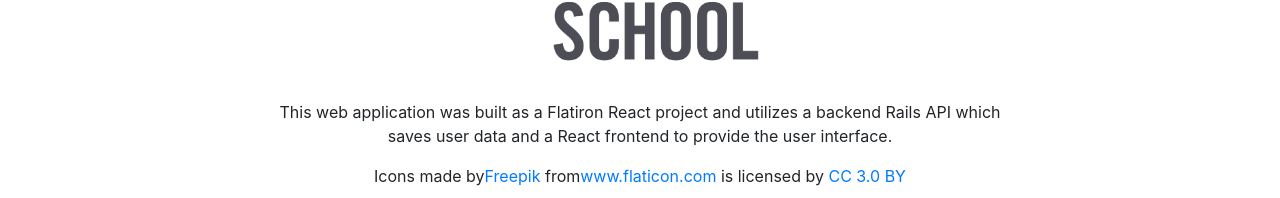
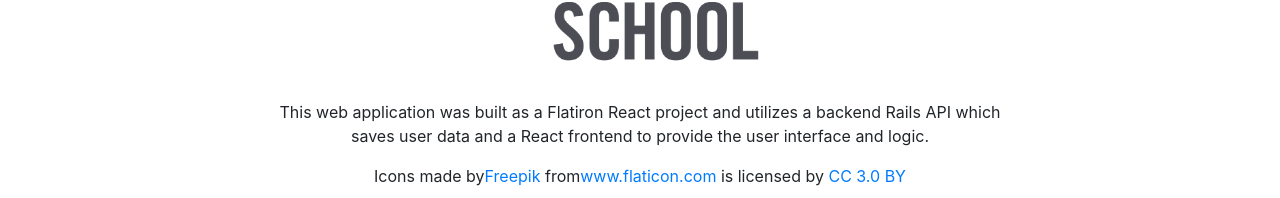
Before and after one commit to NInman112/what-ales-you, a React (Create React App) app: page /about in a window 1280 px wide. Shown: the part 234-432 px from the top of the page. Built offline with nearby package versions, Linux system fonts and the light colour scheme.

Commit message:
style changes

```diff
--- a/src/App.js
+++ b/src/App.js
@@ -25,12 +25,10 @@
             </tbody>
           </table>
           <Router>
-            <React.Fragment>
-              <Navbar />
-              <Route exact path='/' component={ Home } />
-              <Route path='/favorites' component={ Favorites } />
-              <Route path='/about' component={ About } />
-            </React.Fragment>
+            <Navbar />
+            <Route exact path='/' component={ Home } />
+            <Route path='/favorites' component={ Favorites } />
+            <Route path='/about' component={ About } />
           </Router>
       </div>
     )
--- a/src/components/DeleteFavorites.js
+++ b/src/components/DeleteFavorites.js
@@ -11,7 +11,7 @@
 
   render() {
     return(
-      <button onClick={this.onClick}>Remove {this.props.name}</button>
+      <button onClick={this.onClick}> Remove {this.props.name}</button>
     )
   }
 }
--- a/src/components/Favorites.js
+++ b/src/components/Favorites.js
@@ -36,7 +36,7 @@
     </FlexView>)
     return(
       <div>
-        { this.props.loading ? <h1>loading...</h1>  : favBeers }
+        { this.props.loading ?  '' : favBeers }
       </div>
     )
   }
--- a/src/containers/About.js
+++ b/src/containers/About.js
@@ -9,7 +9,7 @@
         <div>
           <a href='https://flatironschool.com' target='_blank' rel='noopener noreferrer'><img src='FS_wiki.png' width='30%' alt='flatiron-logo'></img></a>
           <p className='aboutPTag'>
-            This web application was built as a Flatiron React project and utilizes a backend Rails API which saves user data and a React frontend to provide the user interface.
+            This web application was built as a Flatiron React project and utilizes a backend Rails API which saves user data and a React frontend to provide the user interface and logic.
           </p>
           <p>
             Icons made by
```
